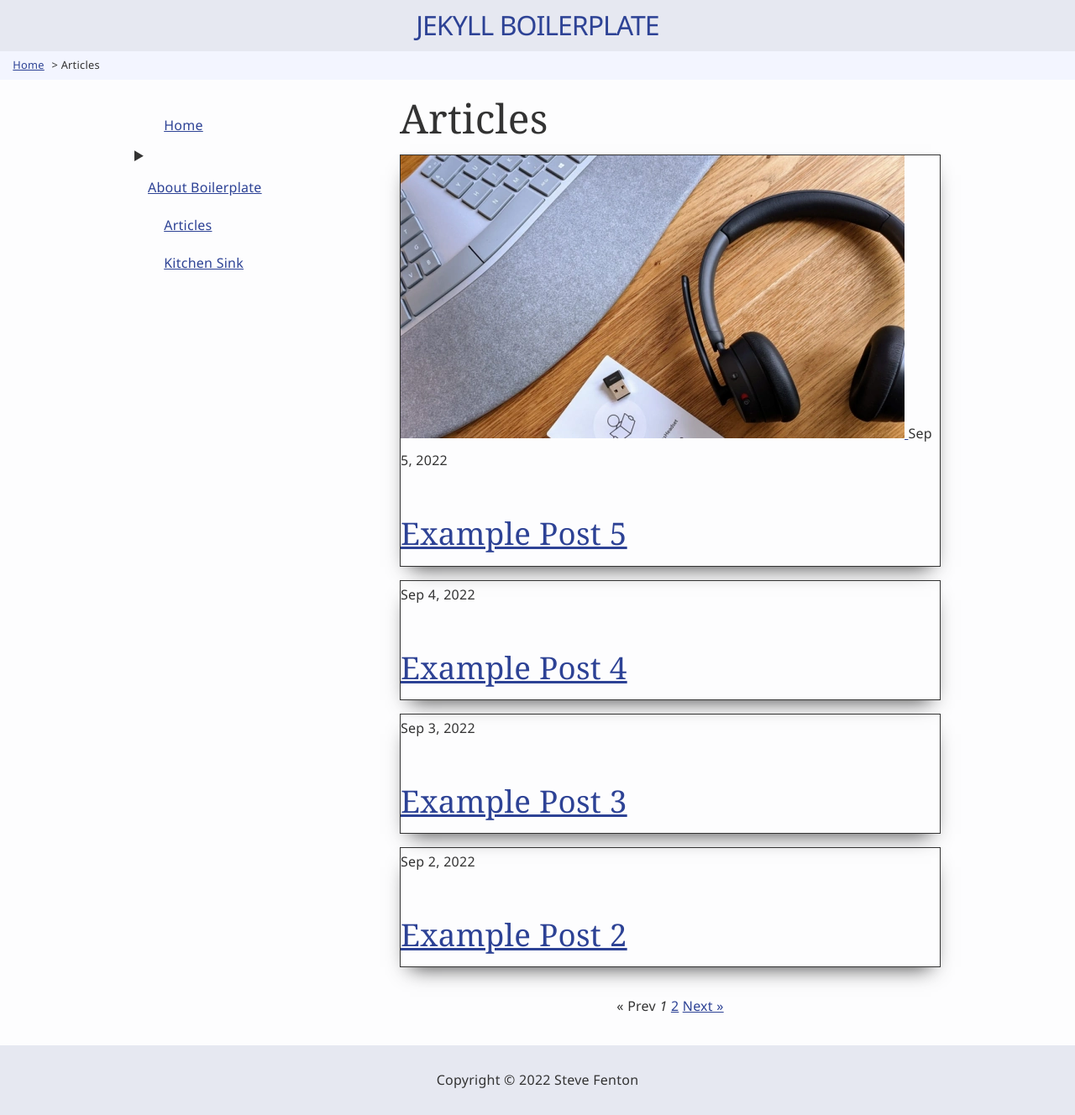
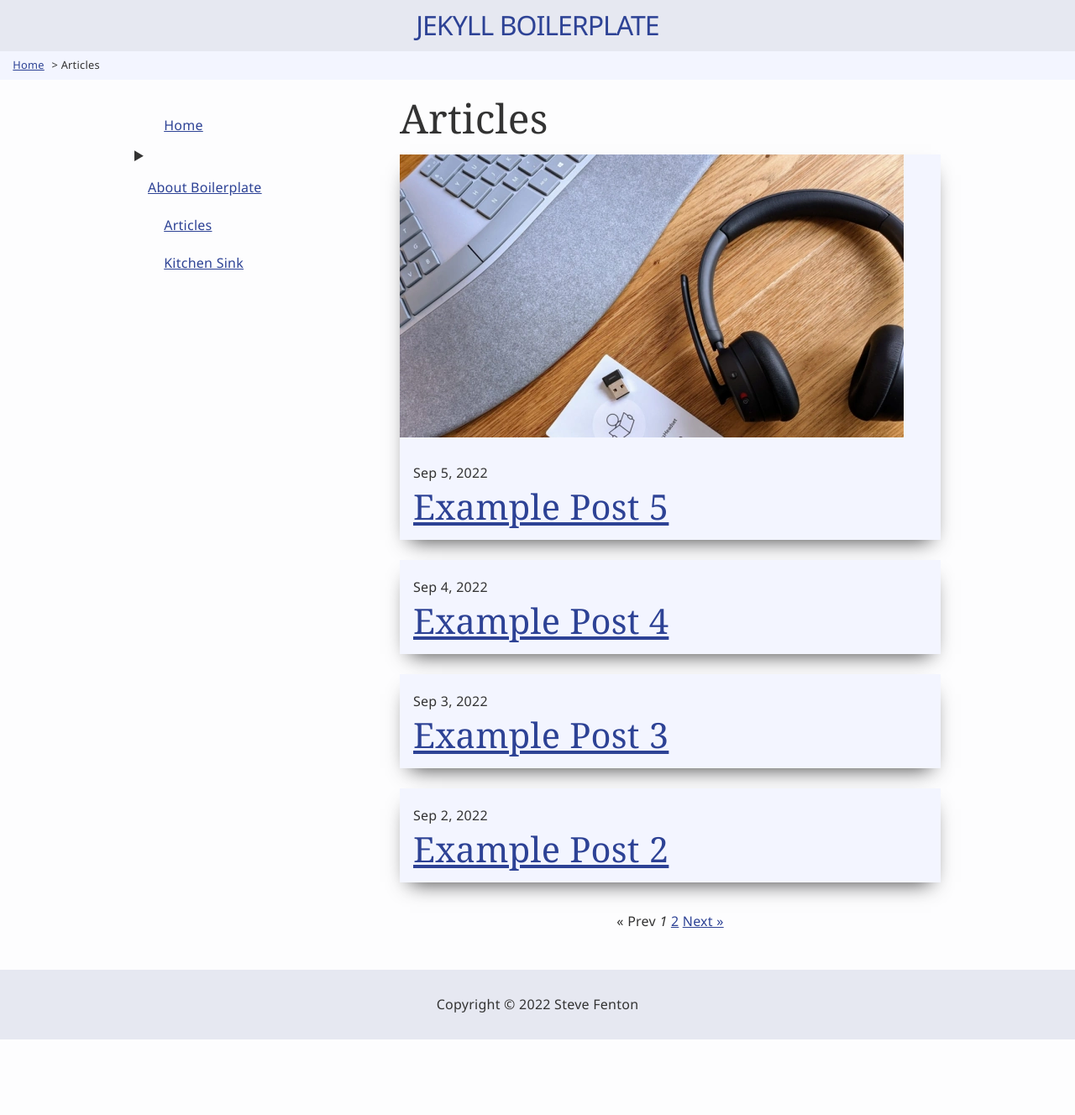
Before and after one commit to Steve-Fenton/jekyll-boilerplate, a Jekyll site: the page built from articles/index.html, in a window 1280 px wide and 1328 px high. Shown: the whole window at 84% size. Built offline with Jekyll 4.4.1, drawn with Linux system fonts in a browser that asks for light colours.

Commit message:
Article adjustments

```diff
--- a/articles/index.html
+++ b/articles/index.html
@@ -15,27 +15,26 @@ date: 2022-09-07
         {% assign posts = site.posts %}
     {% endif %}
     {%- if posts.size > 0 -%}
-    {%- if page.list_title -%}
-      <h2 class="post-list-heading">{{ page.list_title }}</h2>
-    {%- endif -%}
     <ul class="post-list">
       {%- assign date_format = site.date_format | default: "%b %-d, %Y" -%}
       {%- for post in posts -%}
-      <li>
+      <li class="list-item">
         {%- if post.banner-image -%}
-        <a class="post-link" href="{{ post.url | relative_url }}">
+        <a href="{{ post.url | relative_url }}">
         <img src="{{ post.banner-image }}" alt="{{ post.banner-image-alt }}" />
         </a>
         {%- endif -%}
+        <div class="list-item-content">
           <span class="post-meta">{{ post.date | date: date_format }}</span>
-        <h3>
-          <a class="post-link" href="{{ post.url | relative_url }}">
+          <h2>
+            <a href="{{ post.url | relative_url }}">
               {{ post.title | escape }}
             </a>
-        </h3>
+          </h2>
           {%- if site.show_excerpts -%}
             {{ post.excerpt }}
           {%- endif -%}
+        </div>
       </li>
       {%- endfor -%}
     </ul>
--- a/assets/css/main.css
+++ b/assets/css/main.css
@@ -431,13 +431,21 @@ main ul li, main ol li {
     margin: 0;
 }
 
-.post-list > * {
+.post-list .list-item {
     list-style: none;
-    padding: 0;
-    background-color: var(--aft2);
-    border: 1px solid var(--fore);
+    color: var(--fore-block);
+    background-color: var(--aft-block);
+    position: relative;
     box-shadow: var(--box-shadow);
-    margin: 0 0 1em 0;
+    margin-bottom: 1.5rem;
+}
+
+.post-list .list-item-content {
+    padding: 1rem;
+}
+
+.post-list .list-item-content h2 {
+    margin: 0.5rem 0;
 }
 
 .post-list > * > img {
```
Lines whose indentation alone changed are shown as unchanged.
